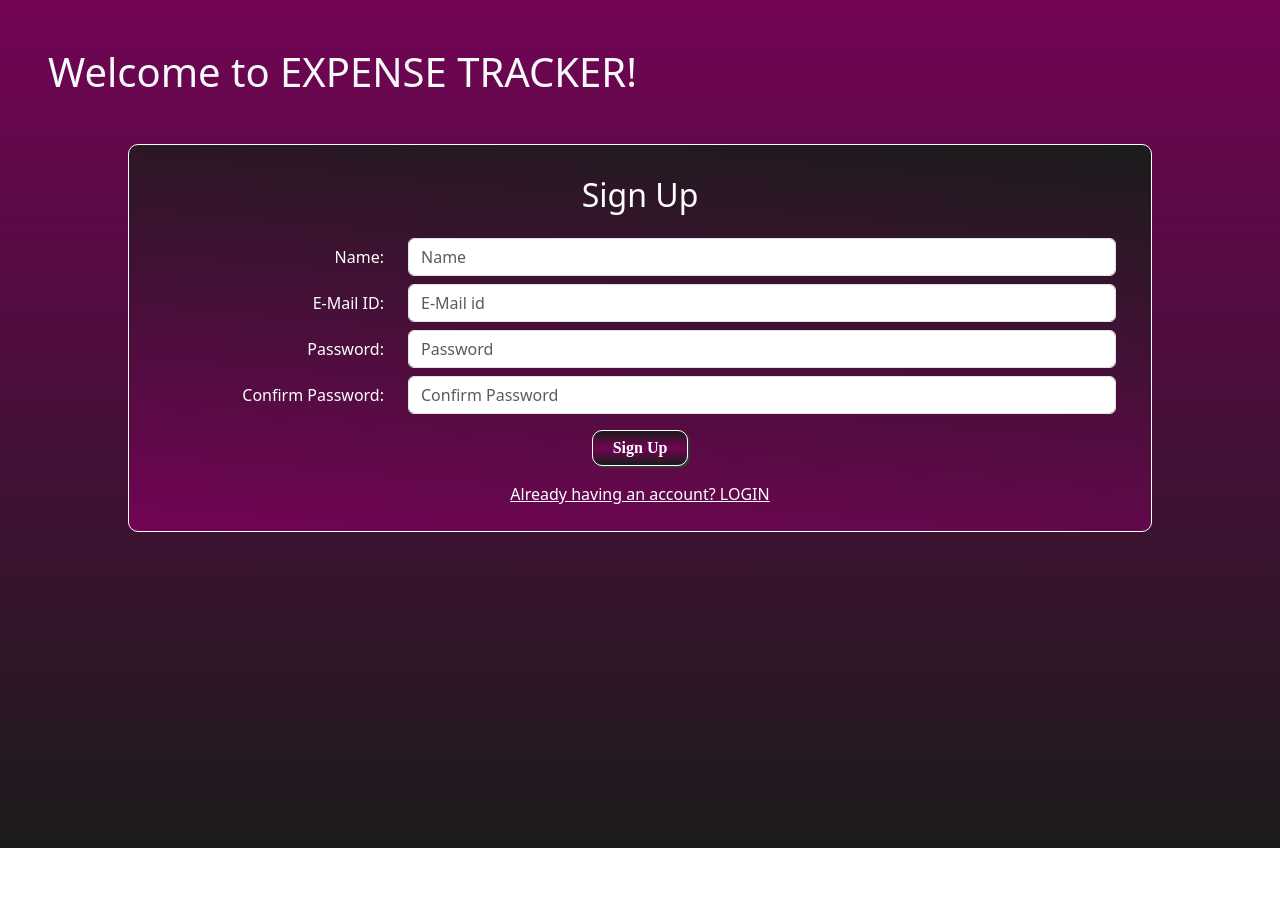
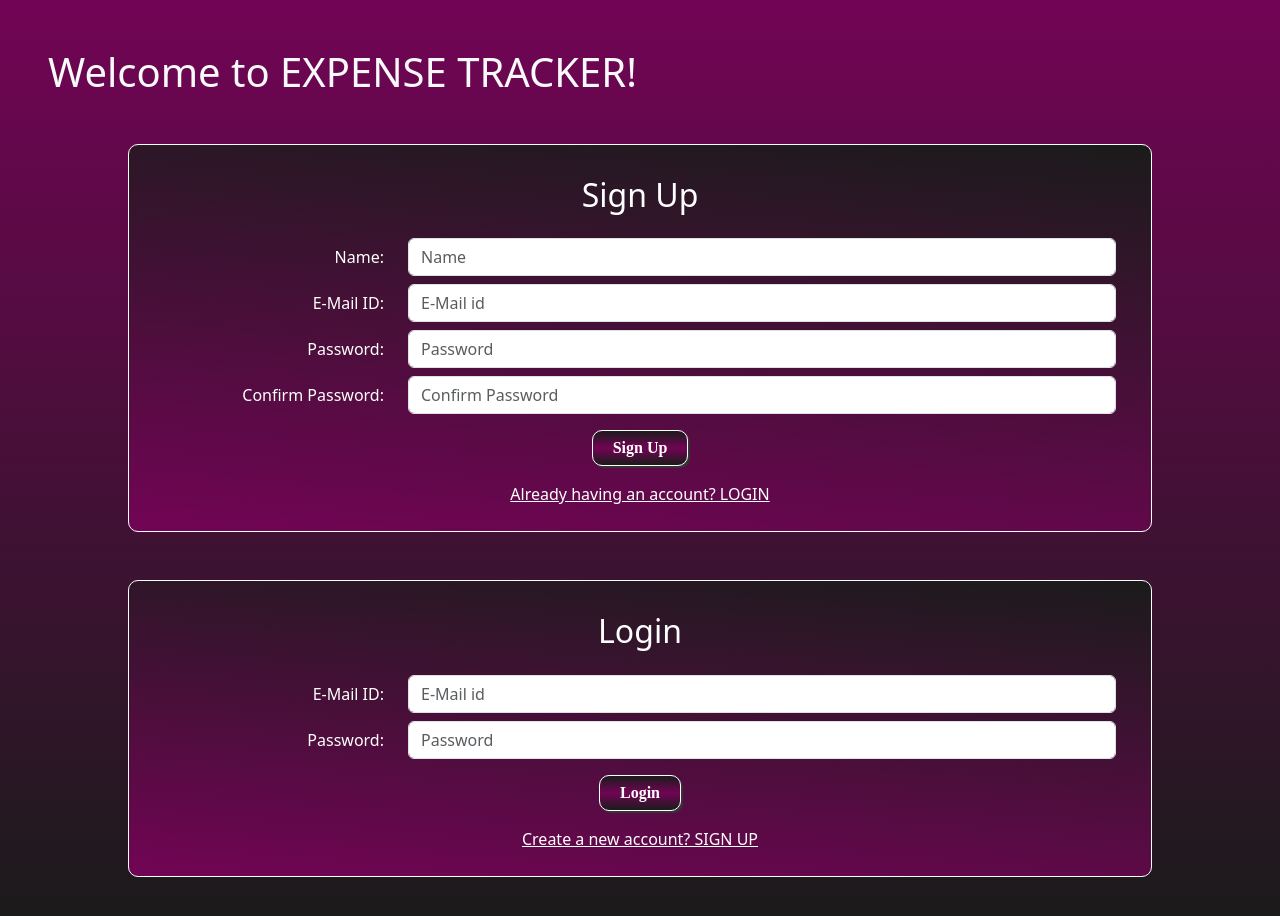
Before and after one commit to Meena024/expense_tracker_redux_fb, a React (Create React App) app: page / in a window 1280 px wide. Shown: the top 916 px of the page. Before the commit the page ends 848 px from the top, so only its background shows below. Built offline with nearby package versions, Linux system fonts and the light colour scheme.

Commit message:
Login page form created with styling

```diff
--- a/src/Components/Main.js
+++ b/src/Components/Main.js
@@ -1,10 +1,12 @@
 import SignUp from "./Pages/Authentication/SignUp";
+import Login from "./Pages/Authentication/Login";
 import { BrowserRouter } from "react-router-dom";
 
 const Main = () => {
   return (
     <BrowserRouter>
-      <SignUp />;
+      <SignUp />
+      <Login />
     </BrowserRouter>
   );
 };
--- /dev/null
+++ b/src/Components/Pages/Authentication/Login.js
@@ -0,0 +1,69 @@
+import { Form } from "react-bootstrap";
+import Card from "../../UI/Card";
+import classes from "./SignUp.module.css";
+import { Link } from "react-router";
+import { useRef } from "react";
+
+const Login = () => {
+  const mailRef = useRef(null);
+  const passref = useRef(null);
+
+  const loginHandler = (e) => {
+    e.preventDefault();
+    const login_details = {
+      email: mailRef.current.value,
+      password: passref.current.value,
+    };
+    console.log(login_details);
+  };
+
+  return (
+    <Card className="my-5">
+      <h2 className="py-3">Login</h2>
+      <Form className={classes.form} onSubmit={loginHandler}>
+        <div className="row m-2 align-items-center">
+          <div className="col-3 text-end">
+            <label htmlFor="email">E-Mail ID:</label>
+          </div>
+          <div className="col-9">
+            <input
+              id="email"
+              type="email"
+              className="form-control"
+              placeholder="E-Mail id"
+              ref={mailRef}
+              autoComplete="email"
+            />
+          </div>
+        </div>
+
+        <div className="row m-2 align-items-center">
+          <div className="col-3 text-end">
+            <label htmlFor="password">Password:</label>
+          </div>
+          <div className="col-9">
+            <input
+              id="password"
+              type="password"
+              className="form-control"
+              placeholder="Password"
+              ref={passref}
+              autoComplete="password"
+            />
+          </div>
+        </div>
+
+        <div className="d-flex justify-content-center m-3">
+          <button className="btn btn-primary" type="submit">
+            Login
+          </button>
+        </div>
+      </Form>
+      <Link className={classes.link} to="/login">
+        Create a new account? SIGN UP
+      </Link>
+    </Card>
+  );
+};
+
+export default Login;
```
